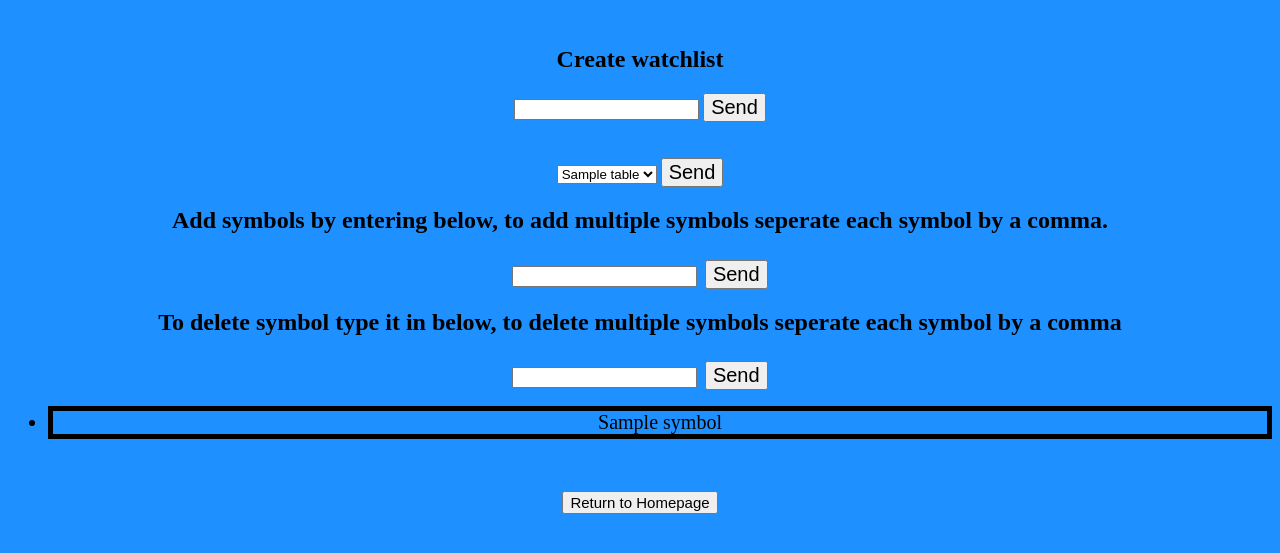
After one commit to galt680/routman_site, a Flask app: template templates/sql_input.html in a window 1280 px wide. The commit adds this page. Shown: the top 553 px of the page. Run offline with Flask 2, Linux system fonts and the light colour scheme; the template is opened without the code that fills it: most values are stand-ins (such as "Sample title", 1, 10 or a date in 2020).

Commit message:
started adding sql_watchlist

```diff
--- /dev/null
+++ b/sql_watchlist.py
@@ -0,0 +1,46 @@
+import sqlite3 as lite
+from flask import Flask,request,render_template,url_for
+
+app = Flask(__name__)
+
+
+
+@app.route('/',methods = ['GET','POST'])
+def homepage():
+	con = lite.connect("watchlist.db")
+	cur = con.cursor()
+	try:
+		cur.execute("SELECT name FROM sqlite_master where type='table'")
+		table_list = []
+		for table in cur.fetchall():
+			table_list.append(str(table[0]))
+	except:
+		pass
+	# active_watchlist = request.form['active_watchlist']
+	# print active_watchlist
+	print table_list
+	return render_template("sql_input.html",table_list = table_list)
+
+
+@app.route("/create_watchlist",methods = ['GET','POST'])
+def create_watchlist():
+	con = lite.connect("watchlist.db")
+	cur = con.cursor()
+	watchlist = request.form['symbol']
+	cur.execute("CREATE TABLE IF NOT EXISTS %s(NAME TEXT)"%(watchlist))
+	con.commit()
+	con.close()
+	return homepage()
+
+@app.route("/add_symbol",methods = ['GET','POST'])
+def add_sql():
+	return homepage()
+
+
+
+@app.route("/delete_symbol",methods = ['GET','POST'])
+def delete_sql():
+	pass
+
+if __name__ == "__main__":
+	app.run(debug = True)
--- a/templates/index.html
+++ b/templates/index.html
@@ -35,21 +35,19 @@ body {
 </style>
 <div>
 
-	{%if alert%}
-	   <h2 class = "flash">
+	   <h2>
 	Alert
 	</h2>
 
 		<ul>
 
 
-				<ul class = "flash">
+				<ul class =>
 					<li  style=" font-size:20px; border: 10px solid black">
 					The RSI is at {{alert[0]}} and the the Stochastics are at {{alert[1]}}
 					</li>
 				</ul>
 
-		{%endif%}
 		</ul>
 </div>
 
--- /dev/null
+++ b/templates/sql_input.html
@@ -0,0 +1,58 @@
+<!DOCTYPE html>
+
+<html lang="en">
+	<title>(Routman APP)</title>
+	<body style =" background-color:DodgerBlue;text-align:center">
+	<div>
+	<br>
+		<h2 text-align: center>Create watchlist</h2>
+		<form action = "/create_watchlist" method = "POST">
+		</select>
+		<input type="text" name="symbol">
+		<input style = "font-size:20px" type="submit" name="my-form" value="Send">
+		</form>
+		<br>
+		<br>
+	<form action = "/create_watchlist" method = "POST">
+			<select name = "active_watchlist">
+			{% for table in table_list %}
+				<option value = {{table}}>{{table}}</option>
+			{% endfor %}
+			</select>
+			<input style = "font-size:20px" type="submit" name="my-form" value="Send">
+	</form>
+
+			<h2 text-align: center>Add symbols by entering below, to add multiple symbols seperate each symbol by a comma.</h2>
+				<form style = "font-size:30px" action="add_symbol{{x}}" method="POST" id = "stock form">
+
+					<input type="text" name="symbol">
+
+
+					<input style = "font-size:20px" type="submit" name="my-form" value="Send">
+
+				</form>
+
+			<h2 text-align: center>To delete symbol type it in below, to delete multiple symbols seperate each symbol by a comma</h2>
+				<form style = "font-size:30px" action="delete_symbol{{x}}" method="POST" id = "stock form">
+
+					<input type="text" name="symbol">
+
+
+					<input style = "font-size:20px" type="submit" name="my-form" value="Send">
+
+				</form>
+
+				{% for n in symbol_list %}
+				<ul>
+					<li style=" font-size:20px; border: 5px solid black">
+					<a>{{n}}</a>
+					</li>
+				</ul>
+        {% endfor %}
+			<br>
+			<br>
+		<form action="/">
+			<input style = "font-size:15px" type="submit" value="Return to Homepage">
+		</form>
+	</body>
+</html>
--- a/vix_spikes.py
+++ b/vix_spikes.py
@@ -58,5 +58,4 @@ def vix_spikes_page():
 
     spiked = signal()
     print spiked
-    print len(dict['UA.C'])
     return render_template('imp_spikes.html',spiked = spiked, days = days)
```
Also changed, not shown: readings.py (+5 -4 lines).
